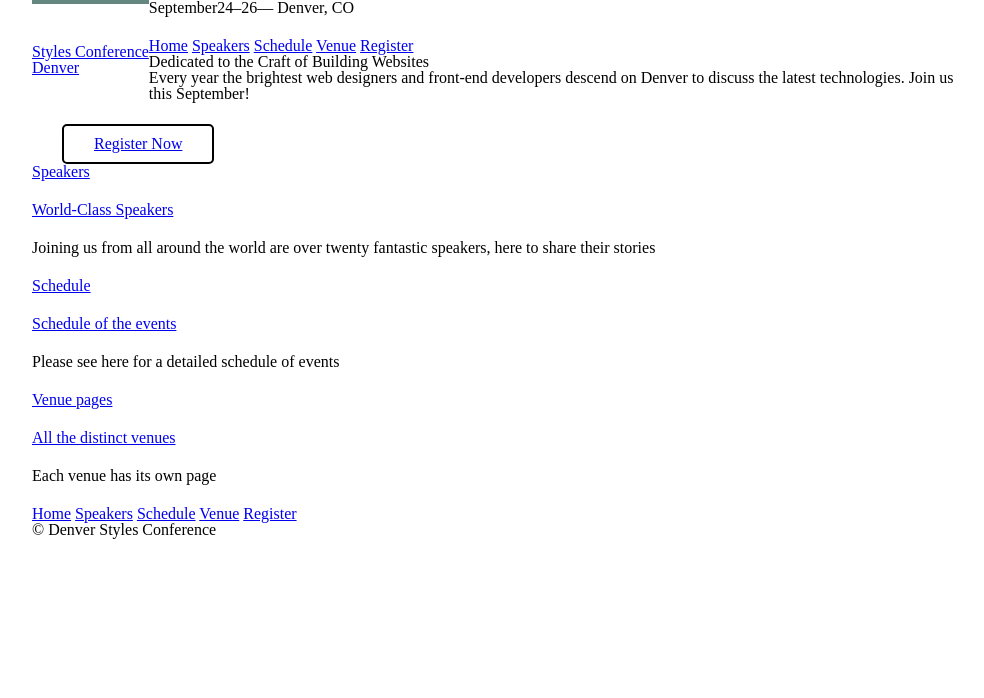
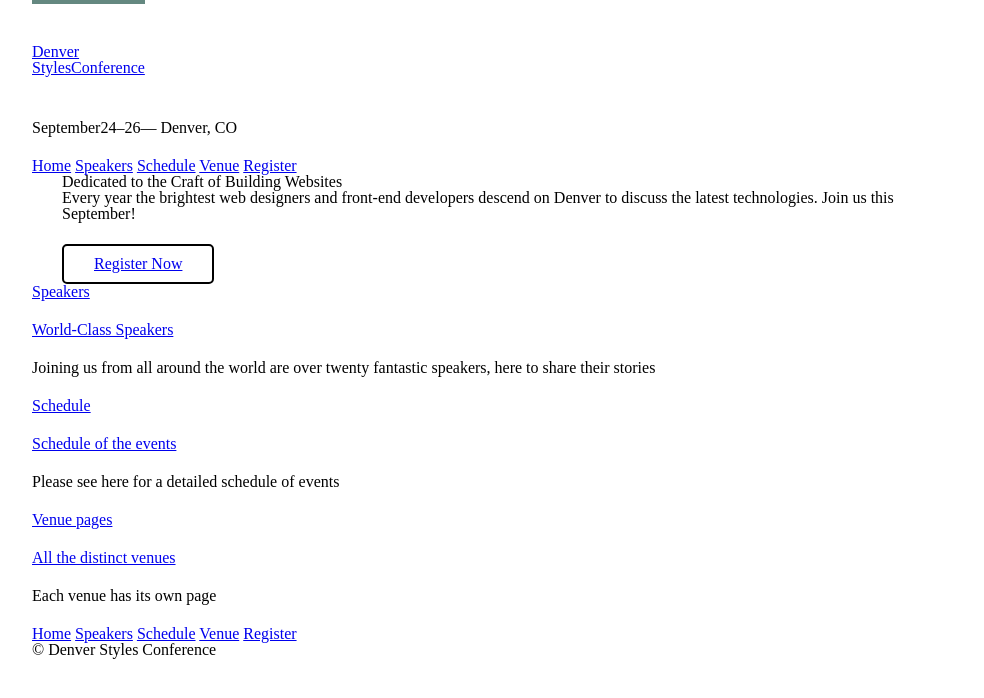
Before and after one commit to YKripas/Denver-Styles-Conference, a plain HTML site: page index.html in a window 1280 px wide. Shown: the whole page, without its empty margins (158-1142 px from the left). Drawn offline with Linux system fonts and the light colour scheme.

Commit message:
Applied the .group class to the header
In order to containt the previously applied <h1> float, applied the
clear floats class to the parent of <h1> - <header>

```diff
--- a/index.html
+++ b/index.html
@@ -9,13 +9,13 @@
 </head>
 
 <body>
-    <header class="container">
+    <header class="container group">
         <section>
             <h1 class="logo">
-          <a  href="index.html">Styles Conference<br>Denver</a>
+          <a  href="index.html">Denver<br>StylesConference</a>
         </h1>
         </section>
-        <h3>September24&ndash;26&mdash; Denver, CO</h3>
+        <h3 class="group">September24&ndash;26&mdash; Denver, CO</h3>
 
         <nav>
             <a href="index.html">Home</a>
```
